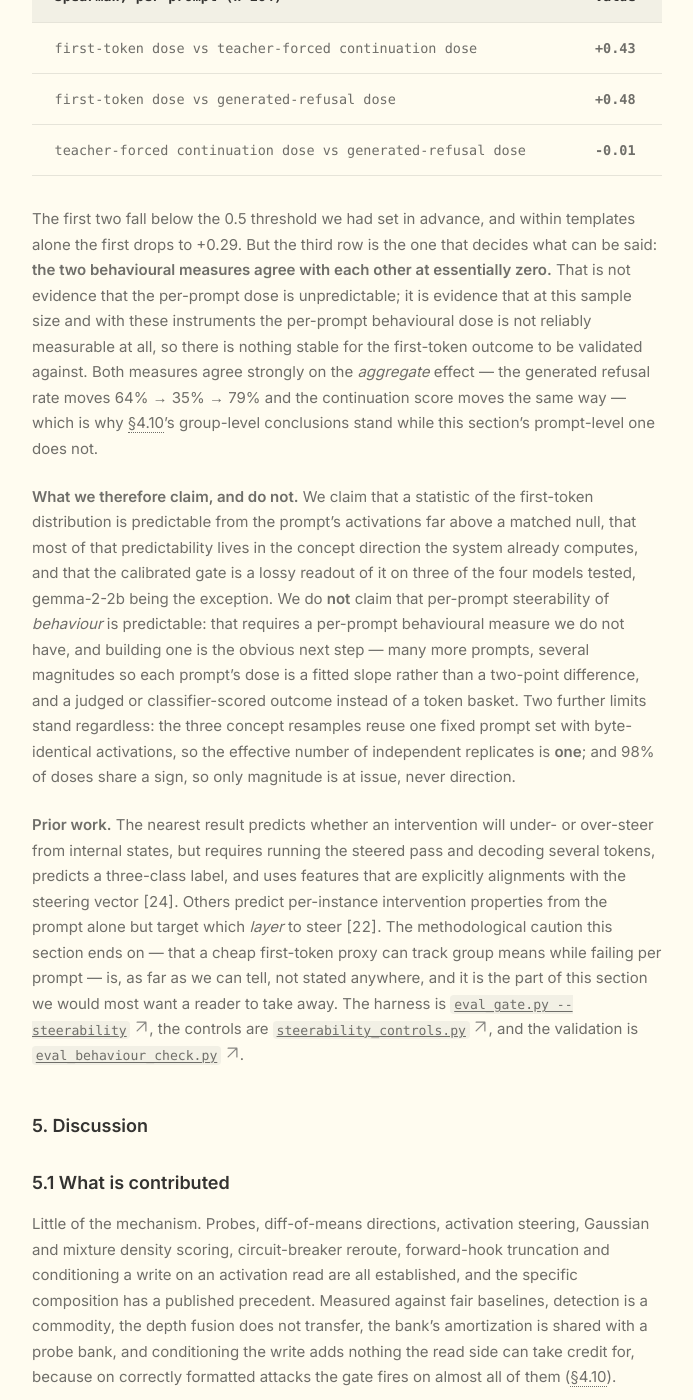
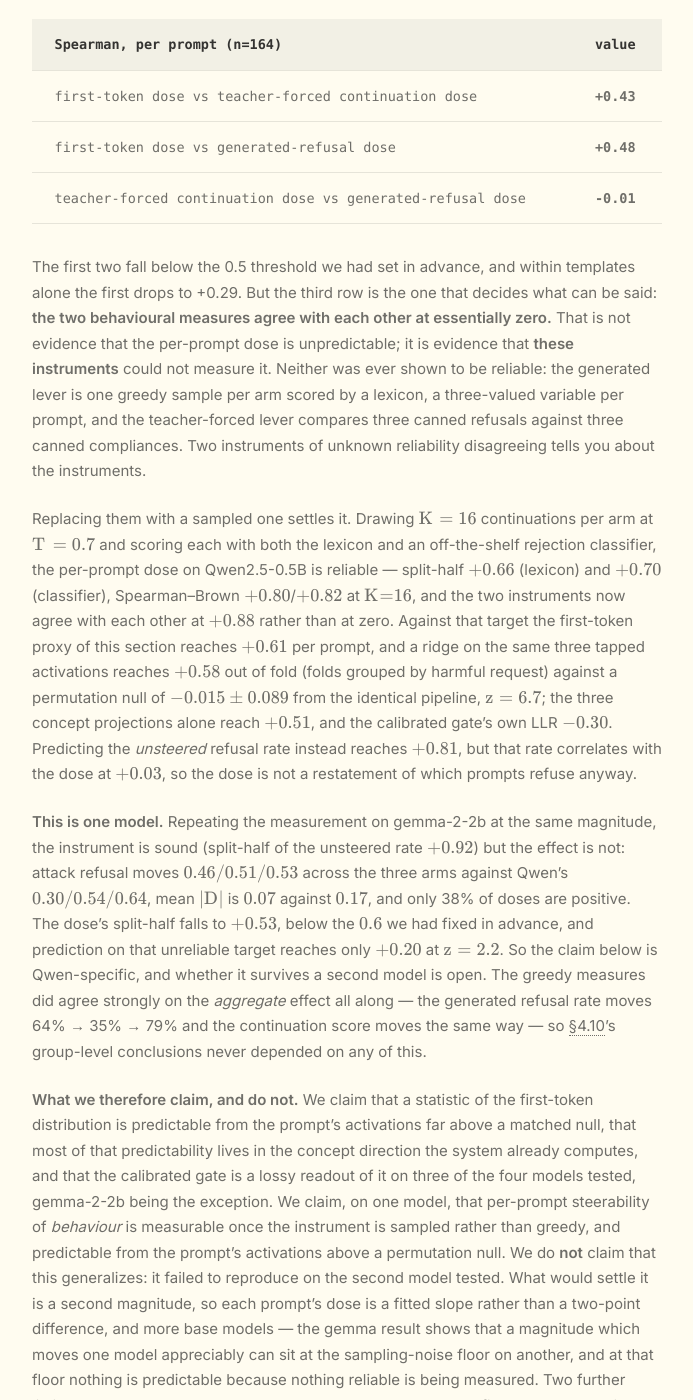
Before and after one commit to NISH1001/NISH1001.github.io, a Jekyll site: the page built from _posts/research/2026-08-29-conceptgate.markdown, in a window 1280 px wide and 1400 px high, scrolled down 53160 px. Shown: the whole window, without its empty margins (293-986 px from the left). Built offline with Jekyll 4.4.1, drawn with Linux system fonts in a browser that asks for light colours; some of the changed text lies outside the part shown.

Commit message:
Retract 4.11's null: it was the instrument, not the quantity
- the withdrawn per-prompt claim rested on two greedy instruments whose own
  reliability was never measured; sampled at K=16 they agree at +0.88
- on Qwen the dose is reliable (split-half +0.66/+0.70), the first-token
  proxy tracks it at +0.61, and a ridge on the three taps reaches +0.58
  out of fold against a permutation null at z=6.7
- on gemma the same magnitude sits at the sampling-noise floor, so the
  claim is one model and says so
- the takeaway inverts: the proxy was fine, the measure validating it was
  not, and an unchecked instrument can manufacture a null

```diff
--- a/_posts/research/2026-08-29-conceptgate.markdown
+++ b/_posts/research/2026-08-29-conceptgate.markdown
@@ -334,9 +334,11 @@ This paper evaluates each component of ConceptGate against a fair baseline and r
    register it was fitted on and **96%** on benign prompts from another — a ninefold swing in false
    positives from the prompt distribution alone, with concept and threshold unchanged (<a class="sref" href="#410-gate-conditioned-steering">§4.10</a>). On the
    write side a false fire rewrites the answer rather than raising a flag.
-4. **A caution about cheap outcome measures.** A first-token refusal proxy — the standard way to score a
-   steering intervention without generating — tracks group means faithfully while failing at the prompt
-   level, so a metric can look well-behaved in aggregate and carry little per-prompt signal (<a class="sref" href="#411-what-the-per-prompt-signal-turns-out-to-be">§4.11</a>).
+4. **A caution about unvalidated outcome measures.** We reported that a first-token refusal proxy carried
+   little per-prompt signal, on the strength of two behavioural instruments that disagreed with each other.
+   Neither had been checked for reliability. Sampled properly they agree at +0.88, and the proxy tracks them
+   at +0.61 — the null was the measurement's, not the model's. An outcome measure whose own reliability is
+   never established can manufacture a null as easily as a result (<a class="sref" href="#411-what-the-per-prompt-signal-turns-out-to-be">§4.11</a>).
 5. **A calibrated, few-shot, dual-mode adapter, and an honest account of it.** One object learns a concept
    from ~10 examples in milliseconds and kilobytes, detects it with a calibrated fire/abstain/pass gate,
    and supplies a write direction, with a small well-characterized parameter budget
@@ -2435,20 +2437,43 @@ not depend on what was generated; and a **generated-refusal indicator** over 40
 The first two fall below the 0.5 threshold we had set in advance, and within templates alone the first drops
 to +0.29. But the third row is the one that decides what can be
 said: **the two behavioural measures agree with each other at essentially zero.** That is not evidence that
-the per-prompt dose is unpredictable; it is evidence that at this sample size and with these instruments the
-per-prompt behavioural dose is not reliably measurable at all, so there is nothing stable for the first-token
-outcome to be validated against. Both measures agree strongly on the *aggregate* effect — the generated
-refusal rate moves 64% → 35% → 79% and the continuation
-score moves the same way — which is why <a class="sref" href="#410-gate-conditioned-steering">§4.10</a>'s group-level conclusions stand while this section's
-prompt-level one does not.
+the per-prompt dose is unpredictable; it is evidence that **these instruments** could not measure it. Neither
+was ever shown to be reliable: the generated lever is one greedy sample per arm scored by a lexicon, a
+three-valued variable per prompt, and the teacher-forced lever compares three canned refusals against three
+canned compliances. Two instruments of unknown reliability disagreeing tells you about the instruments.
+
+Replacing them with a sampled one settles it. Drawing $K=16$ continuations per arm at $T=0.7$ and scoring
+each with both the lexicon and an off-the-shelf rejection classifier, the per-prompt dose on
+Qwen2.5-0.5B is reliable — split-half $+0.66$ (lexicon) and $+0.70$ (classifier), Spearman–Brown
+$+0.80$/$+0.82$ at $K{=}16$, and the two instruments now agree with each other at $+0.88$ rather than at
+zero. Against that target the first-token proxy of this section reaches $+0.61$ per prompt, and a ridge on
+the same three tapped activations reaches $+0.58$ out of fold (folds grouped by harmful request) against a
+permutation null of $-0.015 \pm 0.089$ from the identical pipeline, $z=6.7$; the three concept projections
+alone reach $+0.51$, and the calibrated gate's own LLR $-0.30$. Predicting the *unsteered* refusal rate
+instead reaches $+0.81$, but that rate correlates with the dose at $+0.03$, so the dose is not a restatement
+of which prompts refuse anyway.
+
+**This is one model.** Repeating the measurement on gemma-2-2b at the same magnitude, the instrument is
+sound (split-half of the unsteered rate $+0.92$) but the effect is not: attack refusal moves
+$0.46 / 0.51 / 0.53$ across the three arms against Qwen's $0.30 / 0.54 / 0.64$, mean $\lvert D\rvert$ is
+$0.07$ against $0.17$, and only 38% of doses are positive. The dose's split-half falls to $+0.53$, below the
+$0.6$ we had fixed in advance, and prediction on that unreliable target reaches only $+0.20$ at $z=2.2$. So
+the claim below is Qwen-specific, and whether it survives a second model is open. The greedy measures did agree strongly on the
+*aggregate* effect all along — the generated refusal rate moves 64% → 35% → 79% and the
+continuation score moves the same way — so
+<a class="sref" href="#410-gate-conditioned-steering">§4.10</a>'s group-level conclusions never depended on
+any of this.
 
 **What we therefore claim, and do not.** We claim that a statistic of the first-token distribution is
 predictable from the prompt's activations far above a matched null, that most of that predictability lives in
 the concept direction the system already computes, and that the calibrated gate is a lossy readout of it on three of the four models tested, gemma-2-2b being the exception.
-We do **not** claim that per-prompt steerability of *behaviour* is predictable: that requires a per-prompt
-behavioural measure we do not have, and building one is the obvious next step — many more prompts, several
-magnitudes so each prompt's dose is a fitted slope rather than a two-point difference, and a judged or
-classifier-scored outcome instead of a token basket. Two further limits stand regardless: the three concept
+We claim, on one model, that per-prompt steerability of *behaviour* is measurable once the instrument is
+sampled rather than greedy, and predictable from the prompt's activations above a permutation null. We do
+**not** claim that this generalizes: it failed to reproduce on the second model tested. What would settle it is a second magnitude, so
+each prompt's dose is a fitted slope rather than a two-point difference, and more base models — the gemma
+result shows that a magnitude which moves one model appreciably can sit at the sampling-noise floor on
+another, and at that floor nothing is predictable because nothing reliable is being measured. Two further
+limits stand regardless: the three concept
 resamples reuse one fixed prompt set with byte-identical activations, so the effective number of independent
 replicates is **one**; and 98% of doses share a sign, so only magnitude
 is at issue, never direction.
@@ -2456,10 +2481,11 @@ is at issue, never direction.
 **Prior work.** The nearest result predicts whether an intervention will under- or over-steer from internal
 states, but requires running the steered pass and decoding several tokens, predicts a three-class label, and
 uses features that are explicitly alignments with the steering vector <span class="cite" data-ref="When is Your LLM Steerable? arXiv:2606.11599."><a href="#ref-asteer">[24]</a></span>. Others predict per-instance
-intervention properties from the prompt alone but target which *layer* to steer <span class="cite" data-ref="Billa (2026). Predicting Where Steering Vectors Succeed. arXiv:2604.15557."><a href="#ref-billa">[22]</a></span>. The methodological
-caution this section ends on — that a cheap first-token proxy can track group means while failing per prompt —
-is, as far as we can tell, not stated anywhere, and it is the part of this section we would most want a reader
-to take away. The harness is
+intervention properties from the prompt alone but target which *layer* to steer <span class="cite" data-ref="Billa (2026). Predicting Where Steering Vectors Succeed. arXiv:2604.15557."><a href="#ref-billa">[22]</a></span>. The methodological caution this section ends on is the part we would most want a
+reader to take away, and it is not the one we first drew. A cheap first-token proxy turned out to track the
+sampled behavioural dose per prompt at $+0.61$; what failed was the *instrument we validated it against* — a
+single greedy generation scored by a word list. An outcome measure whose own reliability is never checked
+can manufacture a null as easily as a result, and we published one before checking. The harness is
 [`eval_gate.py --steerability`](https://github.com/NISH1001/conceptgate/blob/main/scripts/eval_gate.py), the
 controls are
 [`steerability_controls.py`](https://github.com/NISH1001/conceptgate/blob/main/scripts/steerability_controls.py),
@@ -2483,7 +2509,7 @@ bidirectional lever on a frozen model's refusal behaviour, moving generated refu
 direction across three magnitudes and two models. The same object is fragile in a way worth knowing
 before anyone deploys one: its false-positive rate moves from 18% to 96% with the register of the benign
 traffic. Around those sit a set of negative results that were expensive to obtain and are cheap to reuse,
-and one caution about measurement: a cheap first-token proxy can track group means while carrying little per-prompt signal.
+and one caution about measurement: an outcome instrument whose reliability is never checked can manufacture a null as easily as a result.
 The contribution is the measurement and its honesty, not the machinery.
 
 ### 5.2 Detection is a commodity; steering is prior art; what the corrected write shows
@@ -2648,10 +2674,11 @@ scaling cleanly with magnitude and holding a stable multiple of a random directi
 It is also fragile in a specific, measurable way — the same gate's false-positive rate moves from 18% to
 96% with the register of the traffic it sees — which is the kind of thing a deployment claim has to be
 made against. A further question, whether the size of that write's effect on a *particular* prompt can be
-read from the prompt beforehand, is predictable on a cheap proxy and not yet answerable about behaviour
-(<a class="sref" href="#411-what-the-per-prompt-signal-turns-out-to-be">§4.11</a>); saying so is more useful than the affirmative we could have written from the proxy alone.
-
-One lesson generalizes past this system. A binary or first-token outcome near its ceiling cannot resolve an intervention in either direction, however consistent it looks across seeds, and a proxy that tracks group means need not track individual prompts at all. The interactive
+read from the prompt beforehand, is answerable on one of the two models we tried it on, and sits at the
+sampling-noise floor on the other
+(<a class="sref" href="#411-what-the-per-prompt-signal-turns-out-to-be">§4.11</a>); saying which is more useful than the general affirmative the proxy alone would have licensed.
+
+One lesson generalizes past this system. A binary or first-token outcome near its ceiling cannot resolve an intervention in either direction, however consistent it looks across seeds; and before concluding that a per-prompt signal is absent, measure whether the instrument you are judging it by can see one at all. The interactive
 figures are included so that these claims can be examined directly against the underlying model runs
 rather than taken on assertion; the points at which the method is effective and the points at which it
 fails are both visible in them.
```
